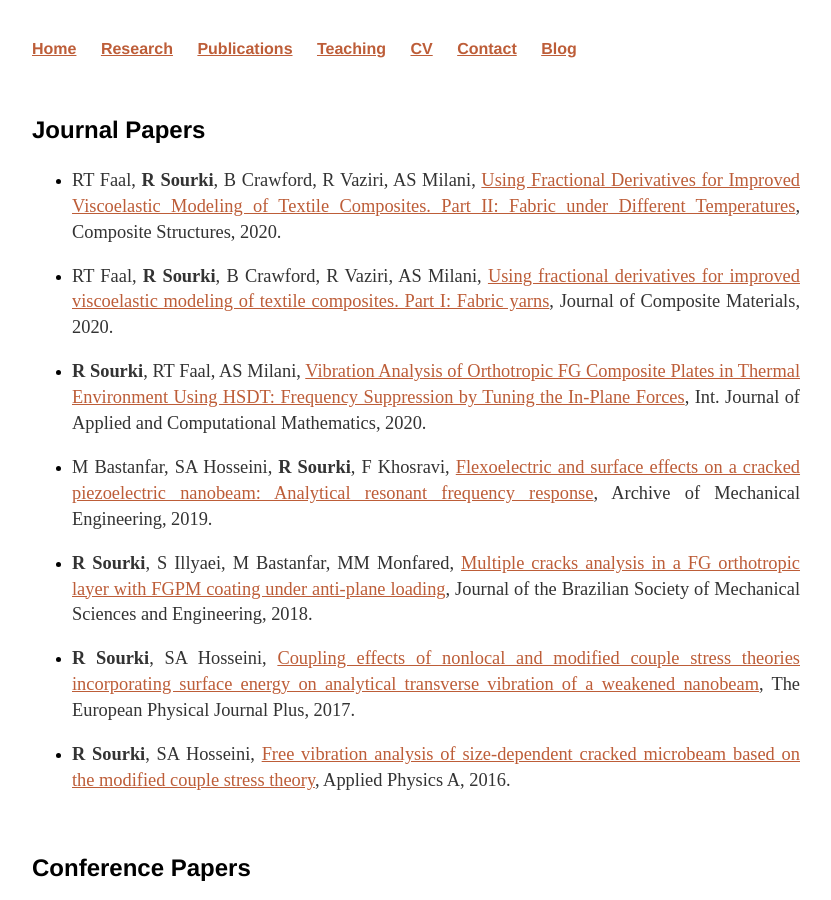
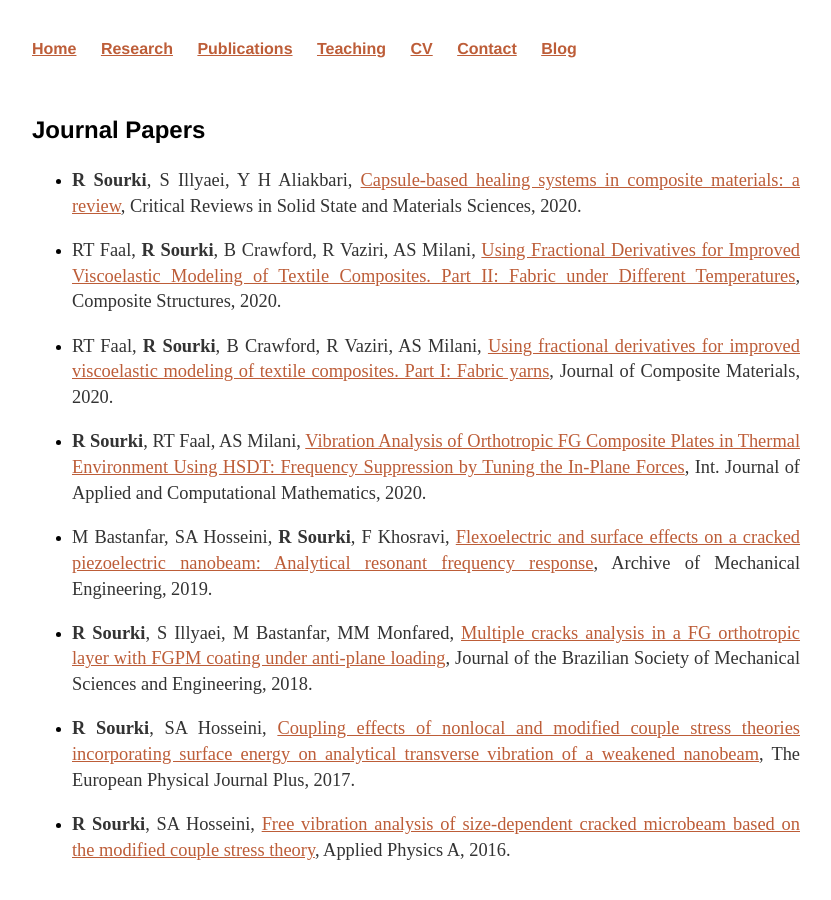
Before and after one commit to rsourki/rsourki.github.io, a Jekyll site: the page built from publications/index.html, in a window 1280 px wide and 900 px high. Shown: the whole window, without its empty margins (224-1055 px from the left). Built offline with Jekyll 4.4.1, drawn with Linux system fonts in a browser that asks for light colours.

Commit message:
Update index.html

```diff
--- a/publications/index.html
+++ b/publications/index.html
@@ -6,6 +6,8 @@ title: Publications - Reza Sourki Webpage
   <br>
   <h3>Journal Papers</h3>
   <ul>
+  <li><p><b>R Sourki</b>, S Illyaei, Y H Aliakbari, <a href = "https://www.tandfonline.com/doi/abs/10.1080/10408436.2020.1852912?journalCode=bsms20">Capsule-based healing systems in composite materials: a review</a>,
+  Critical Reviews in Solid State and Materials Sciences, 2020.</p></li>
   <li><p>RT Faal, <b>R Sourki</b>, B Crawford, R Vaziri, AS Milani, <a href = "https://www.sciencedirect.com/science/article/pii/S0263822319347105">Using Fractional Derivatives for Improved Viscoelastic Modeling of Textile Composites. Part II: Fabric under Different Temperatures</a>,
   Composite Structures, 2020.</p></li>
   <li><p>RT Faal, <b>R Sourki</b>, B Crawford, R Vaziri, AS Milani, <a href = "https://journals.sagepub.com/doi/abs/10.1177/0021998320912479">Using fractional derivatives for improved viscoelastic modeling of textile composites. Part I: Fabric yarns</a>,
```
